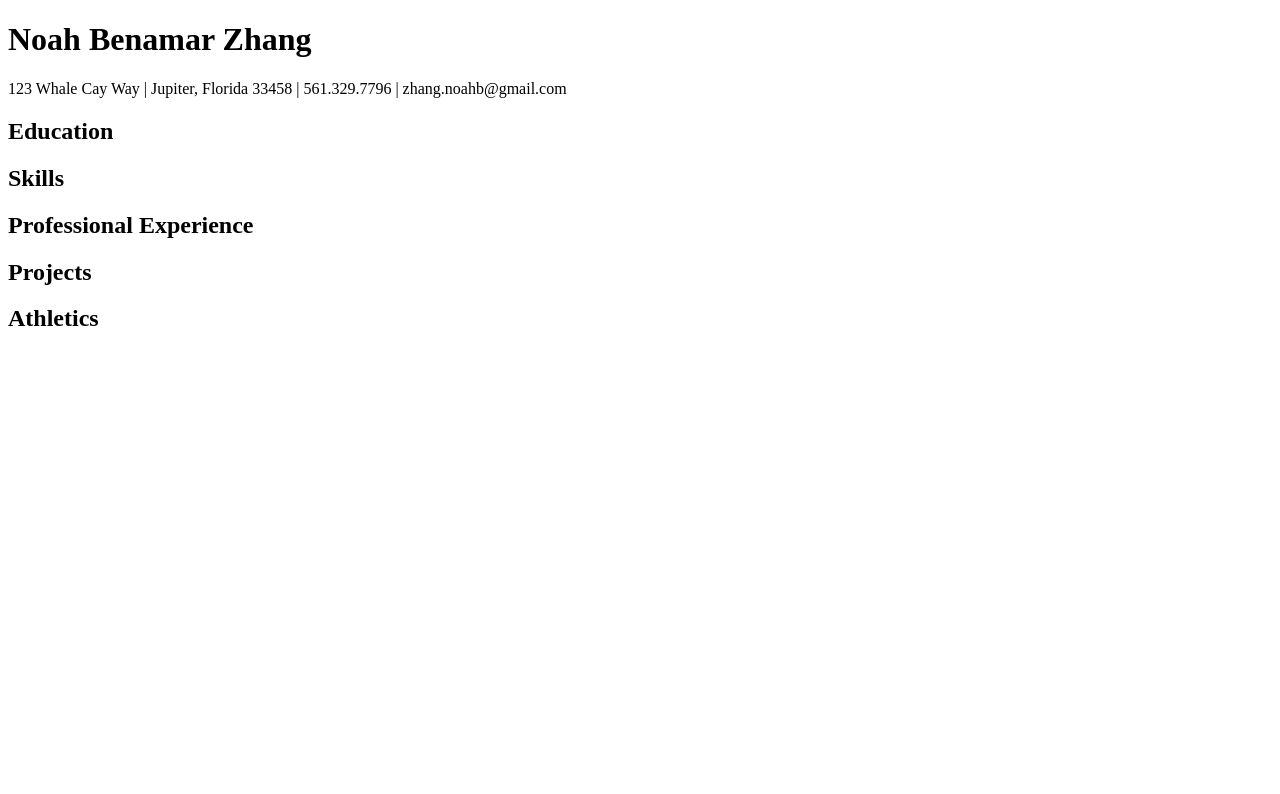
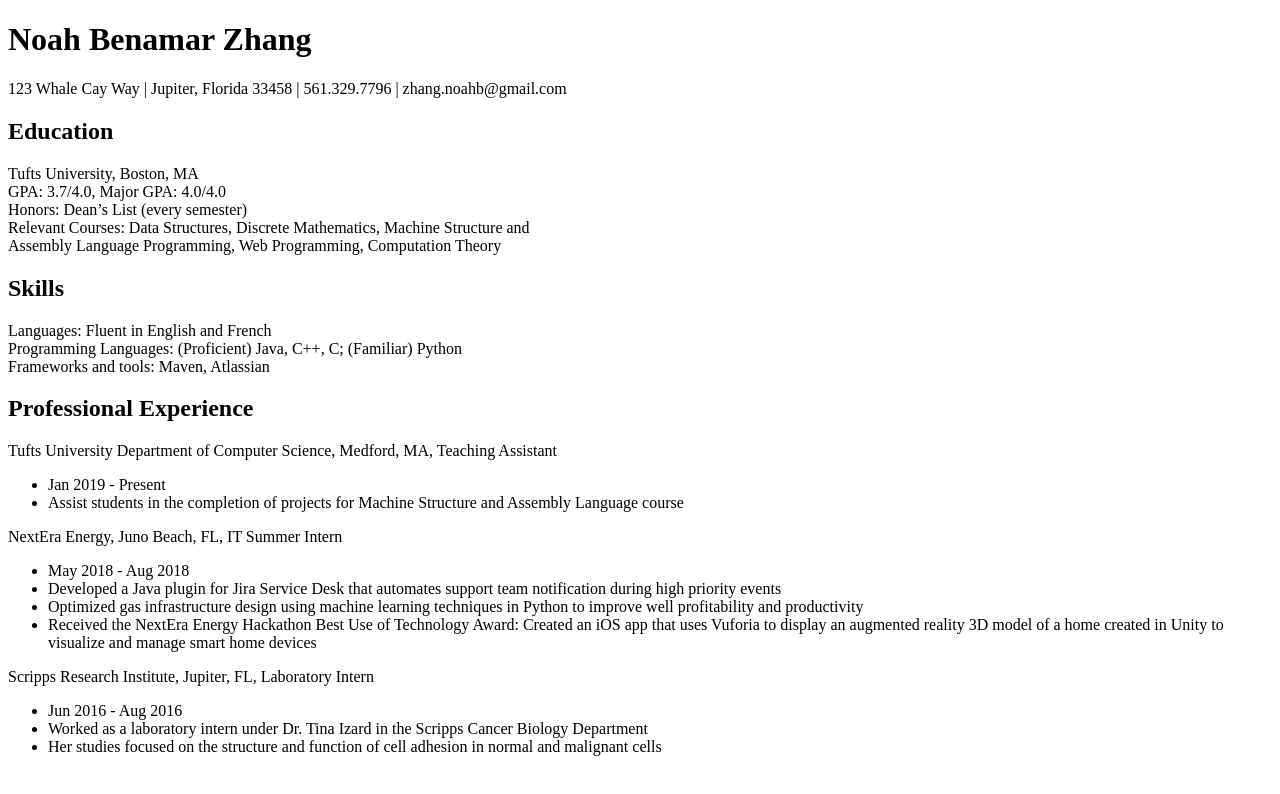
Before and after one commit to nzhang05/nzhang05.github.io, a plain HTML site: page resume.html in a window 1280 px wide. Drawn offline with Linux system fonts and the light colour scheme.

Commit message:
adding content to resume

```diff
--- a/resume.html
+++ b/resume.html
@@ -11,9 +11,35 @@
         <h1>Noah Benamar Zhang</h1>
         <p>123 Whale Cay Way | Jupiter, Florida 33458 | 561.329.7796 | zhang.noahb@gmail.com </p>
         <h2>Education</h2>
+        <p>Tufts University, Boston, MA<br />
+            GPA: 3.7/4.0, Major GPA: 4.0/4.0<br />
+            Honors: Dean’s List (every semester)<br />
+            Relevant Courses: Data Structures, Discrete Mathematics, Machine Structure and<br />
+            Assembly Language Programming, Web Programming, Computation Theory
+        </p>
         <h2>Skills</h2>
+        <p>Languages: Fluent in English and French<br />
+            Programming Languages: (Proficient) Java, C++, C; (Familiar) Python<br />
+            Frameworks and tools: Maven, Atlassian<br />
+        </p>
         <h2>Professional Experience</h2>
-        <h2>Projects</h2>
-        <h2>Athletics</h2>
+        <p>Tufts University Department of Computer Science, Medford, MA, Teaching Assistant</p>
+        <ul>
+            <li>Jan 2019 - Present</li>
+            <li>Assist students in the completion of projects for Machine Structure and Assembly Language course</li>
+        </ul>
+        <p>NextEra Energy, Juno Beach, FL, IT Summer Intern</p>
+        <ul>
+            <li>May 2018 - Aug 2018</li>
+            <li>Developed a Java plugin for Jira Service Desk that automates support team notification during high priority events</li>
+            <li>Optimized gas infrastructure design using machine learning techniques in Python to improve well profitability and productivity</li>
+            <li>Received the NextEra Energy Hackathon Best Use of Technology Award: Created an iOS app that uses Vuforia to display an augmented reality 3D model of a home created in Unity to visualize and manage smart home devices</li>
+        </ul>
+        <p>Scripps Research Institute, Jupiter, FL, Laboratory Intern</p>
+        <ul>
+            <li>Jun 2016 - Aug 2016</li>
+            <li>Worked as a laboratory intern under Dr. Tina Izard in the Scripps Cancer Biology Department</li>
+            <li>Her studies focused on the structure and function of cell adhesion in normal and malignant cells</li>
+        </ul>
     </body>
 </html>
```
